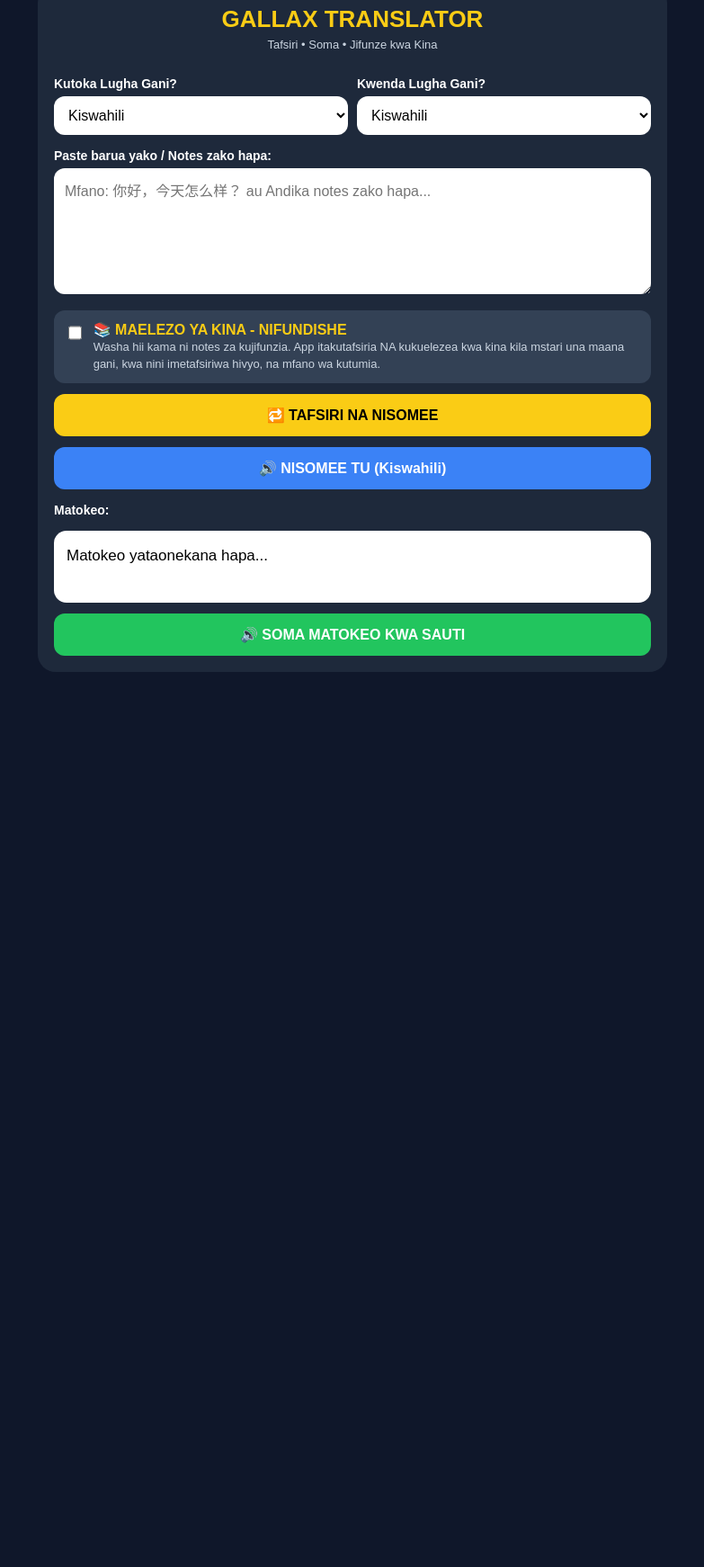
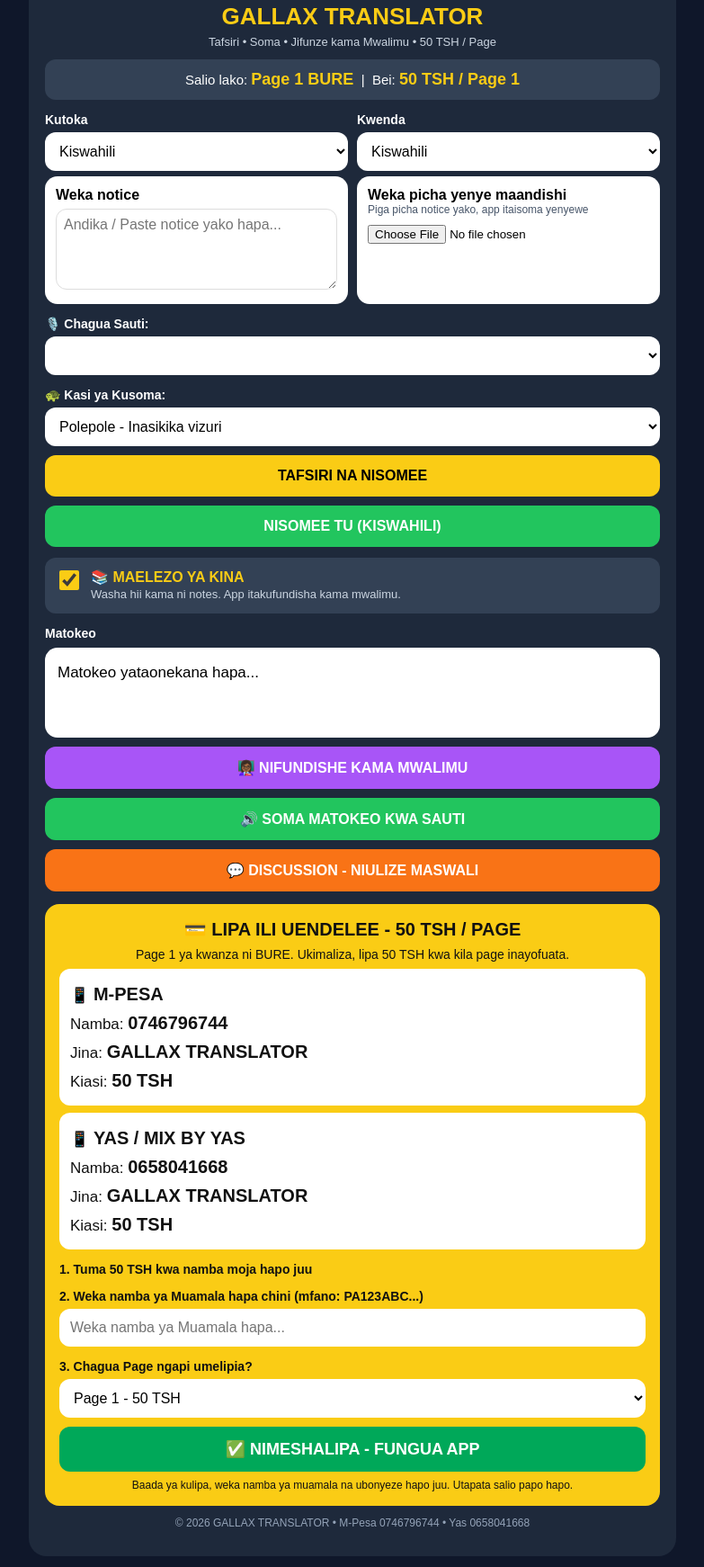
Before and after one commit to GeraldGallax/GALLAX-TRANSLATOR, a plain HTML site: page index.html/index.html in a window 1280 px wide. Shown: the part 32-1774 px from the top of the page at 90% size, without its empty margins (248-1031 px from the left). Before the commit the page ends 800 px from the top, so only its background shows below. Drawn offline with Linux system fonts and the light colour scheme.

Commit message:
Update index.html with new features and styles

```diff
--- a/index.html/index.html
+++ b/index.html/index.html
@@ -3,53 +3,71 @@
 <head>
 <meta charset="UTF-8">
 <meta name="viewport" content="width=device-width, initial-scale=1.0">
-<title>GALLAX TRANSLATOR</title>
+<title>GALLAX TRANSLATOR - 50 TSH / Page</title>
+<script src="https://cdn.jsdelivr.net/npm/tesseract.js@5/dist/tesseract.min.js"></script>
 <style>
   *{box-sizing:border-box;font-family:Arial,sans-serif}
-  body{margin:0;background:#0f172a;color:white;padding:15px}
-  .box{max-width:700px;margin:auto;background:#1e293b;border-radius:20px;padding:18px}
+  body{margin:0;background:#0f172a;color:white;padding:12px}
+  .box{max-width:720px;margin:auto;background:#1e293b;border-radius:20px;padding:18px}
   h1{text-align:center;color:#facc15;margin:5px 0;font-size:26px}
-  p.sub{text-align:center;color:#cbd5e1;font-size:13px;margin-top:0}
-  label{font-weight:bold;font-size:14px;display:block;margin-top:15px}
-  select,textarea{width:100%;padding:12px;border-radius:12px;border:none;margin-top:6px;font-size:16px;background:white;color:black}
-  textarea{min-height:140px;resize:vertical}
+  p.sub{text-align:center;color:#cbd5e1;font-size:13px;margin:0 0 10px 0}
+  label{font-weight:bold;font-size:14px;display:block;margin-top:14px}
+  select,textarea,input[type=text]{width:100%;padding:12px;border-radius:12px;border:none;margin-top:6px;font-size:16px;background:white;color:black}
+  textarea{min-height:120px;resize:vertical}
   .row{display:flex;gap:10px}
   .row>div{flex:1}
-  button{width:100%;padding:14px;border:none;border-radius:12px;font-weight:bold;font-size:16px;margin-top:12px;cursor:pointer}
+  .two-box{display:flex;gap:10px;margin-top:6px}
+  .two-box>div{flex:1;background:white;color:black;border-radius:14px;padding:12px;min-height:135px}
+  .two-box textarea{border:1px solid #ddd;min-height:90px;padding:8px}
+  .two-box input{width:100%;margin-top:8px}
+  .two-box img{width:100%;border-radius:10px;margin-top:8px;display:none;max-height:120px;object-fit:cover}
+  .two-box small{color:#475569;font-size:12px;line-height:1.3;display:block}
+  button{width:100%;padding:14px;border:none;border-radius:12px;font-weight:bold;font-size:16px;margin-top:10px;cursor:pointer}
   .btn-tafsiri{background:#facc15;color:black}
   .btn-soma{background:#22c55e;color:white}
-  .btn-soma2{background:#3b82f6;color:white}
-  .result{background:white;color:black;border-radius:14px;padding:14px;margin-top:15px;min-height:80px;white-space:pre-wrap;font-size:17px;line-height:1.6}
+  .btn-mwalimu{background:#a855f7;color:white}
+  .btn-discuss{background:#f97316;color:white}
+  .btn-lipa{background:#00a859;color:white;font-size:18px}
+  .result{background:white;color:black;border-radius:14px;padding:14px;margin-top:8px;min-height:100px;white-space:pre-wrap;font-size:17px;line-height:1.6}
   .explain{background:#fef9c3;color:#111;border-radius:14px;padding:14px;margin-top:12px;display:none;white-space:pre-wrap;line-height:1.7;font-size:16px}
-  .explain h3{margin:0 0 8px 0;color:#b45309}
-  .check-box{background:#334155;border-radius:12px;padding:12px;margin-top:14px;display:flex;gap:10px;align-items:flex-start}
+  .check-box{background:#334155;border-radius:12px;padding:12px;margin-top:12px;display:flex;gap:10px;align-items:flex-start}
   .check-box input{width:22px;height:22px;margin-top:2px;accent-color:#facc15}
   .check-box b{color:#facc15}
   .small{font-size:13px;color:#cbd5e1;line-height:1.4}
   .loading{color:#facc15;text-align:center;margin-top:10px;display:none}
+  .pay-box{background:#facc15;color:#111;border-radius:16px;padding:16px;margin-top:14px}
+  .pay-box h2{margin:0 0 8px 0;text-align:center;font-size:20px}
+  .pay-num{background:white;border-radius:12px;padding:12px;margin:8px 0;font-size:17px;line-height:1.6}
+  .pay-num b{font-size:20px}
+  .credit{ background:#334155;border-radius:12px;padding:12px;margin-top:12px;text-align:center;font-size:15px}
+  .credit b{color:#facc15;font-size:18px}
+  .locked{opacity:0.45;pointer-events:none;filter:grayscale(0.3)}
+  .unlock-msg{background:#dcfce7;color:#166534;border-radius:12px;padding:12px;margin-top:12px;display:none;font-weight:bold;text-align:center}
 </style>
 </head>
 <body>
 <div class="box">
   <h1>GALLAX TRANSLATOR</h1>
-  <p class="sub">Tafsiri • Soma • Jifunze kwa Kina</p>
+  <p class="sub">Tafsiri • Soma • Jifunze kama Mwalimu • 50 TSH / Page</p>
+
+  <div class="credit">Salio lako: <b id="salioText">Page 1 BURE</b> &nbsp;|&nbsp; Bei: <b>50 TSH / Page 1</b></div>
+  <div class="unlock-msg" id="unlockMsg">✅ Malipo yamethibitishwa! Unaweza kutafsiri sasa.</div>
 
   <div class="row">
     <div>
-      <label>Kutoka Lugha Gani?</label>
+      <label>Kutoka</label>
       <select id="fromLang">
         <option value="zh-CN">Kichina</option>
+        <option value="en">Kiingereza</option>
         <option value="es">Kiespanyola</option>
-        <option value="en">Kiingereza</option>
         <option value="hi">Kihindi</option>
         <option value="sw" selected>Kiswahili</option>
         <option value="fr">Kifaransa</option>
         <option value="ar">Kiarabu</option>
-        <option value="de">Kijerumani</option>
       </select>
     </div>
     <div>
-      <label>Kwenda Lugha Gani?</label>
+      <label>Kwenda</label>
       <select id="toLang">
         <option value="sw" selected>Kiswahili</option>
         <option value="en">Kiingereza</option>
@@ -58,141 +76,164 @@
         <option value="hi">Kihindi</option>
         <option value="fr">Kifaransa</option>
         <option value="ar">Kiarabu</option>
-        <option value="de">Kijerumani</option>
       </select>
     </div>
   </div>
 
-  <label>Paste barua yako / Notes zako hapa:</label>
-  <textarea id="inputText" placeholder="Mfano: 你好，今天怎么样？ au Andika notes zako hapa..."></textarea>
-
-  <div class="check-box">
-    <input type="checkbox" id="kinaCheck">
+  <div class="two-box">
     <div>
-      <b>📚 MAELEZO YA KINA - NIFUNDISHE</b><br>
-      <span class="small">Washa hii kama ni notes za kujifunzia. App itakutafsiria NA kukuelezea kwa kina kila mstari una maana gani, kwa nini imetafsiriwa hivyo, na mfano wa kutumia.</span>
+      <b>Weka notice</b>
+      <textarea id="inputText" placeholder="Andika / Paste notice yako hapa..."></textarea>
+    </div>
+    <div>
+      <b>Weka picha yenye maandishi</b>
+      <small>Piga picha notice yako, app itaisoma yenyewe</small>
+      <input type="file" id="picInput" accept="image/*" onchange="somaPicha(event)">
+      <img id="preview">
+      <small id="ocrStatus"></small>
     </div>
   </div>
 
-  <button class="btn-tafsiri" onclick="tafsiri()">🔁 TAFSIRI NA NISOMEE</button>
-  <button class="btn-soma2" onclick="somaTu()">🔊 NISOMEE TU (Kiswahili)</button>
+  <label>🎙️ Chagua Sauti:</label>
+  <select id="voiceSelect"></select>
+  <label>🐢 Kasi ya Kusoma:</label>
+  <select id="speedSelect">
+    <option value="0.6">Polepole sana - Kujifunza</option>
+    <option value="0.8" selected>Polepole - Inasikika vizuri</option>
+    <option value="1">Kawaida</option>
+  </select>
 
-  <div class="loading" id="loading">⏳ Inatafsiri... subiri kidogo...</div>
+  <div id="mainArea">
+    <button class="btn-tafsiri" onclick="tafsiri()">TAFSIRI NA NISOMEE</button>
+    <button class="btn-soma" onclick="somaTu()">NISOMEE TU (KISWAHILI)</button>
+    <div class="check-box">
+      <input type="checkbox" id="kinaCheck" checked>
+      <div><b>📚 MAELEZO YA KINA</b><br><span class="small">Washa hii kama ni notes. App itakufundisha kama mwalimu.</span></div>
+    </div>
+    <div class="loading" id="loading">⏳ Inatafsiri... subiri...</div>
+    <label>Matokeo</label>
+    <div class="result" id="output">Matokeo yataonekana hapa...</div>
+    <div class="explain" id="explainBox"></div>
+    <button class="btn-mwalimu" onclick="somaKamaMwalimu()">👩🏾‍🏫 NIFUNDISHE KAMA MWALIMU</button>
+    <button class="btn-soma" onclick="somaMatokeo()">🔊 SOMA MATOKEO KWA SAUTI</button>
+    <button class="btn-discuss" onclick="anzaDiscussion()">💬 DISCUSSION - NIULIZE MASWALI</button>
+    <div class="explain" id="discussBox" style="background:#ffedd5;display:none"></div>
+  </div>
 
-  <label>Matokeo:</label>
-  <div class="result" id="output">Matokeo yataonekana hapa...</div>
-
-  <div class="explain" id="explainBox"></div>
-
-  <button class="btn-soma" onclick="somaMatokeo()">🔊 SOMA MATOKEO KWA SAUTI</button>
+  <!-- SEHEMU YA MALIPO - 50 TSH -->
+  <div class="pay-box" id="payBox">
+    <h2>💳 LIPA ILI UENDELEE - 50 TSH / PAGE</h2>
+    <p style="text-align:center;margin:5px 0;font-size:14px">Page 1 ya kwanza ni BURE. Ukimaliza, lipa 50 TSH kwa kila page inayofuata.</p>
+    <div class="pay-num">
+      📱 <b>M-PESA</b><br>
+      Namba: <b>0746796744</b><br>
+      Jina: <b>GALLAX TRANSLATOR</b><br>
+      Kiasi: <b>50 TSH</b>
+    </div>
+    <div class="pay-num">
+      📱 <b>YAS / MIX BY YAS</b><br>
+      Namba: <b>0658041668</b><br>
+      Jina: <b>GALLAX TRANSLATOR</b><br>
+      Kiasi: <b>50 TSH</b>
+    </div>
+    <label style="color:#111">1. Tuma 50 TSH kwa namba moja hapo juu</label>
+    <label style="color:#111">2. Weka namba ya Muamala hapa chini (mfano: PA123ABC...)</label>
+    <input type="text" id="muamalaInput" placeholder="Weka namba ya Muamala hapa...">
+    <label style="color:#111">3. Chagua Page ngapi umelipia?</label>
+    <select id="pageCount">
+      <option value="1">Page 1 - 50 TSH</option>
+      <option value="2">Page 2 - 100 TSH</option>
+      <option value="5">Page 5 - 250 TSH</option>
+      <option value="10">Page 10 - 500 TSH</option>
+    </select>
+    <button class="btn-lipa" onclick="thibitishaMalipo()">✅ NIMESHALIPA - FUNGUA APP</button>
+    <p style="text-align:center;font-size:12px;margin:8px 0 0 0">Baada ya kulipa, weka namba ya muamala na ubonyeze hapo juu. Utapata salio papo hapo.</p>
+  </div>
+  <p style="text-align:center;font-size:12px;color:#94a3b8;margin-top:12px">© 2026 GALLAX TRANSLATOR • M-Pesa 0746796744 • Yas 0658041668</p>
 </div>
 
 <script>
 let tafsiriYaMwisho = "";
+let inasomaMwalimu = false;
+let pagesZilizotumika = parseInt(localStorage.getItem('gallax_used') || '0');
+let pagesZilizoLipwa = parseInt(localStorage.getItem('gallax_paid') || '0');
+let bure = 1;
 
+function updateSalio(){
+  let salio = bure + pagesZilizoLipwa - pagesZilizotumika;
+  if(salio < 0) salio = 0;
+  document.getElementById('salioText').innerText = "Page " + salio + " zimebaki";
+  let main = document.getElementById('mainArea');
+  let pay = document.getElementById('payBox');
+  if(salio <= 0){
+    main.classList.add('locked');
+    pay.style.display = 'block';
+    document.getElementById('output').innerText = "🔒 Salio limeisha. Lipa 50 TSH ili uendelee kutafsiri.";
+  } else {
+    main.classList.remove('locked');
+    if(pagesZilizotumika > 0) pay.style.display = 'block';
+    else pay.style.display = 'block';
+  }
+}
+function thibitishaMalipo(){
+  let muamala = document.getElementById('muamalaInput').value.trim();
+  if(muamala.length < 5){ alert("Weka namba sahihi ya Muamala. Lazima iwe angalau herufi 5."); return; }
+  if(localStorage.getItem('gallax_muamala_' + muamala)){ alert("Namba hii ya muamala imeshatumika! Weka namba mpya."); return; }
+  let count = parseInt(document.getElementById('pageCount').value);
+  pagesZilizoLipwa += count;
+  localStorage.setItem('gallax_paid', pagesZilizoLipwa);
+  localStorage.setItem('gallax_muamala_' + muamala, '1');
+  document.getElementById('muamalaInput').value = "";
+  let msg = document.getElementById('unlockMsg');
+  msg.style.display = 'block';
+  msg.innerText = "✅ Asante! Umeongeza Page " + count + ". Unaweza kutafsiri sasa.";
+  setTimeout(()=>{ msg.style.display='none'; }, 4000);
+  updateSalio();
+}
 async function tafsiriMyMemory(text, from, to){
   let url = `https://api.mymemory.translated.net/get?q=${encodeURIComponent(text)}&langpair=${from}|${to}`;
   let res = await fetch(url);
   let data = await res.json();
   return data.responseData.translatedText;
 }
-
+async function somaPicha(e){
+  let file = e.target.files[0];
+  if(!file) return;
+  let img = document.getElementById('preview');
+  img.src = URL.createObjectURL(file);
+  img.style.display = 'block';
+  document.getElementById('ocrStatus').innerText = "⏳ Inasoma picha...";
+  let from = document.getElementById('fromLang').value;
+  let lang = from.startsWith('zh') ? 'chi_sim' : 'eng';
+  try{
+    let result = await Tesseract.recognize(file, lang);
+    document.getElementById('inputText').value = result.data.text;
+    document.getElementById('ocrStatus').innerText = "✅ Imesoma! Sasa bonyeza TAFSIRI";
+  }catch(err){
+    document.getElementById('ocrStatus').innerText = "Imeshindwa kusoma picha. Jaribu picha iliyo clear.";
+  }
+}
 async function tafsiri(){
+  let salio = bure + pagesZilizoLipwa - pagesZilizotumika;
+  if(salio <= 0){ alert("Salio limeisha! Lipa 50 TSH kwa M-Pesa 0746796744 au Yas 0658041668 ili uendelee."); document.getElementById('payBox').scrollIntoView({behavior:'smooth'}); return; }
   let text = document.getElementById('inputText').value.trim();
-  if(!text){ alert("Weka kwanza maandishi!"); return; }
+  if(!text){ alert("Weka kwanza notice au picha!"); return; }
   let from = document.getElementById('fromLang').value;
   let to = document.getElementById('toLang').value;
   let kina = document.getElementById('kinaCheck').checked;
-
   document.getElementById('loading').style.display = 'block';
   document.getElementById('output').innerText = "Inatafsiri...";
   document.getElementById('explainBox').style.display = 'none';
-
   try{
-    let tafsiri = await tafsiriMyMemory(text, from, to);
-    tafsiriYaMwisho = tafsiri;
-    document.getElementById('output').innerText = tafsiri;
+    let t = await tafsiriMyMemory(text, from, to);
+    tafsiriYaMwisho = t;
+    document.getElementById('output').innerText = t;
     document.getElementById('loading').style.display = 'none';
-
+    pagesZilizotumika++;
+    localStorage.setItem('gallax_used', pagesZilizotumika);
+    updateSalio();
     if(kina){
-      // Tunaelezea kwa kina - tunatengeneza maelezo ya kufundisha
-      let maelezo = await tengenezaMaelezo(text, tafsiri, from, to);
-      let box = document.getElementById('explainBox');
-      box.style.display = 'block';
-      box.innerHTML = maelezo;
-    }
-    somaSauti(tafsiri, to);
-  }catch(e){
-    document.getElementById('loading').style.display = 'none';
-    document.getElementById('output').innerText = "Imeshindwa kutafsiri. Jaribu tena, hakikisha una internet.";
-  }
-}
-
-async function tengenezaMaelezo(original, tafsiri, from, to){
-  let jinaKutoka = document.getElementById('fromLang').options[document.getElementById('fromLang').selectedIndex].text;
-  let jinaKwenda = document.getElementById('toLang').options[document.getElementById('toLang').selectedIndex].text;
-
-  // Gawanya kwa mistari ili kufundisha kila mstari
-  let mistariOrig = original.split("\n").filter(s=>s.trim()!="");
-  let mistariTafsiri = tafsiri.split("\n").filter(s=>s.trim()!="");
-  // Kama mistari haiko sawa, tafsiri kila mstari kivyake kwa maelezo sahihi
-  let html = `<h3>📚 MAELEZO YA KINA - Nimekufundisha:</h3>`;
-  html += `<b>Umeandika kwa ${jinaKutoka}:</b><br>${original}<br><br>`;
-  html += `<b>Maana yake kwa ${jinaKwenda}:</b><br>${tafsiri}<br><br>`;
-  html += `<b>--- Uchambuzi Mstari kwa Mstari ---</b><br><br>`;
-
-  // Jaribu kutafsiri kila mstari mmoja mmoja kwa uchambuzi mzuri
-  for(let i=0;i<mistariOrig.length;i++){
-    let o = mistariOrig[i];
-    let t = mistariTafsiri[i] || "(angalia juu)";
-    // Kama ni mstari mmoja tu, tumia tafsiri kamili
-    if(mistariOrig.length===1) t = tafsiri;
-    html += `<b>${i+1}. "${o}"</b><br>`;
-    html += `👉 Maana: ${t}<br>`;
-    html += `💡 Kumbuka: Jaribu kusema sentensi hii mara 3 kwa sauti ili uizoe. Kama ni neno jipya, liandike kwenye daftari lako.<br><br>`;
-  }
-
-  html += `<b>--- Jinsi ya Kuitumia Maishani ---</b><br>`;
-  html += `1. Soma tafsiri hapo juu kwa sauti.<br>`;
-  html += `2. Bonyeza SOMA MATOKEO, sikiliza matamshi.<br>`;
-  html += `3. Rudia sentensi 3 mara bila kuangalia.<br>`;
-  html += `4. Andika sentensi yako mwenyewe ukitumia maneno haya mapya.<br><br>`;
-  html += `<b>--- Maswali ya Kujipima ---</b><br>`;
-  html += `❓ Hii sentensi ina maana gani kwa ${jinaKwenda}? "${mistariOrig[0] || original}"<br>`;
-  html += `❓ Unaweza kuitumia wapi sentensi hii? (shuleni, kazini, dukani?)<br>`;
-  html += `✅ Ukijibu hayo mawili, umeielewa!`;
-
-  return html;
-}
-
-function somaSauti(text, lang){
-  if(!text) return;
-  speechSynthesis.cancel();
-  let u = new SpeechSynthesisUtterance(text);
-  u.lang = lang;
-  u.rate = 0.9;
-  speechSynthesis.speak(u);
-}
-
-function somaTu(){
-  let text = document.getElementById('inputText').value.trim();
-  if(!text){ alert("Weka maandishi kwanza"); return; }
-  somaSauti(text, document.getElementById('fromLang').value);
-}
-
-function somaMatokeo(){
-  if(!tafsiriYaMwisho){ alert("Tafsiri kwanza"); return; }
-  somaSauti(tafsiriYaMwisho, document.getElementById('toLang').value);
-  // Kama maelezo ya kina yapo, yasome pia baada ya sekunde 2
-  let kina = document.getElementById('kinaCheck').checked;
-  if(kina){
-    setTimeout(()=>{
-      let txt = document.getElementById('explainBox').innerText;
-      // Soma muhtasari tu ili isichoke
-      somaSauti("Sasa nimekuelezea kwa kina. Soma maelezo hapo chini na ujifunze.", document.getElementById('toLang').value);
-    }, 3000);
-  }
-}
-</script>
-</body>
-  </html>
+      let html = `<h3>📚 MAELEZO YA KINA - Mwalimu Anakufundisha:</h3>`;
+      html += `<b>Umeandika:</b><br>${text}<br><br><b>Maana yake:</b><br>${t}<br><br>`;
+      html += `<b>Uchambuzi:</b><br>Sentensi hii ina maana kwamba ${t}. Jaribu kuisoma mara 3, halafu andika sentensi yako mwenyewe ukitumia maneno haya.<br><br>`;
+      html += `<b>Maswali ya Kujipima:</b><br>❓ Hii ina ma
```
